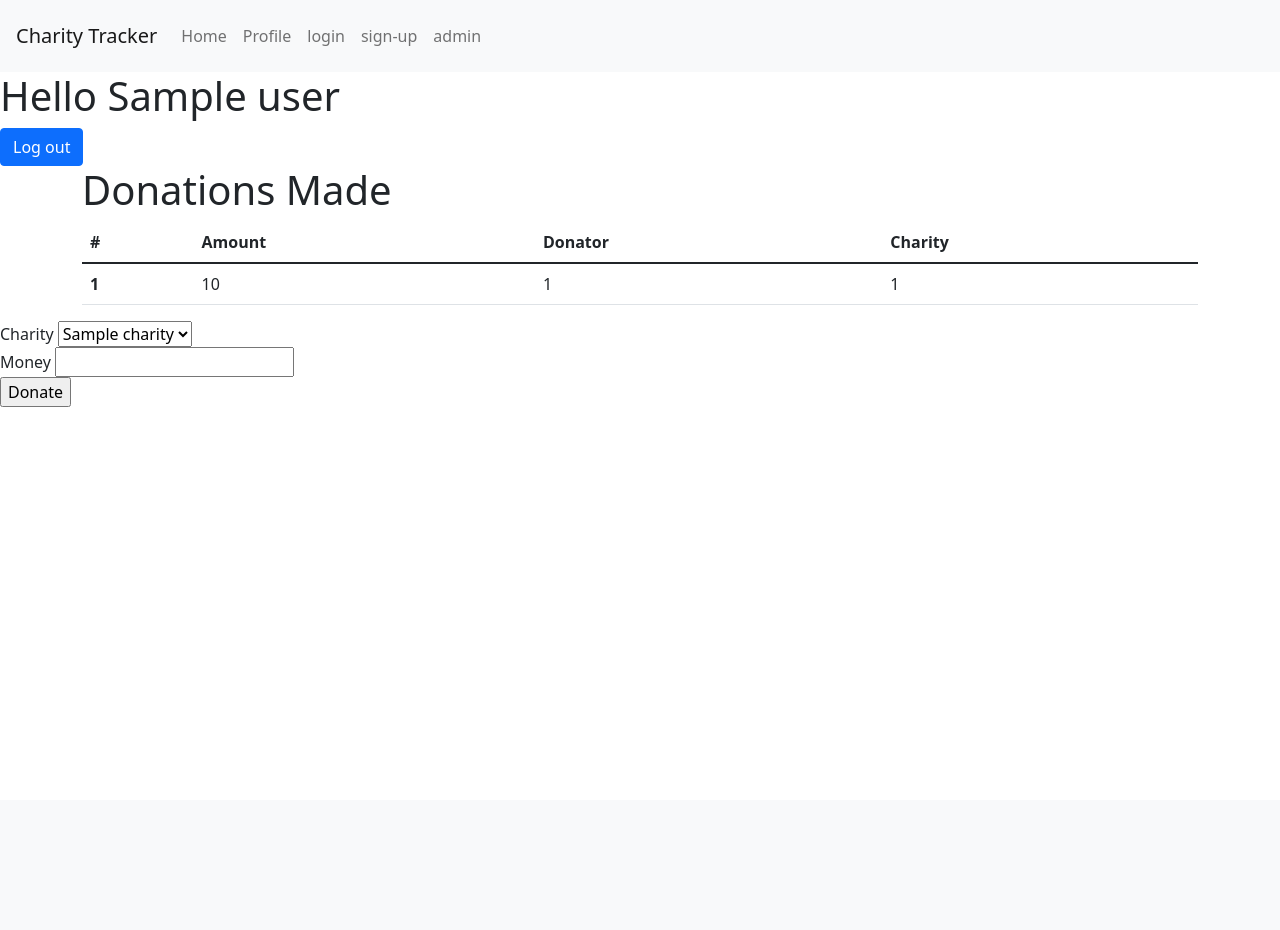
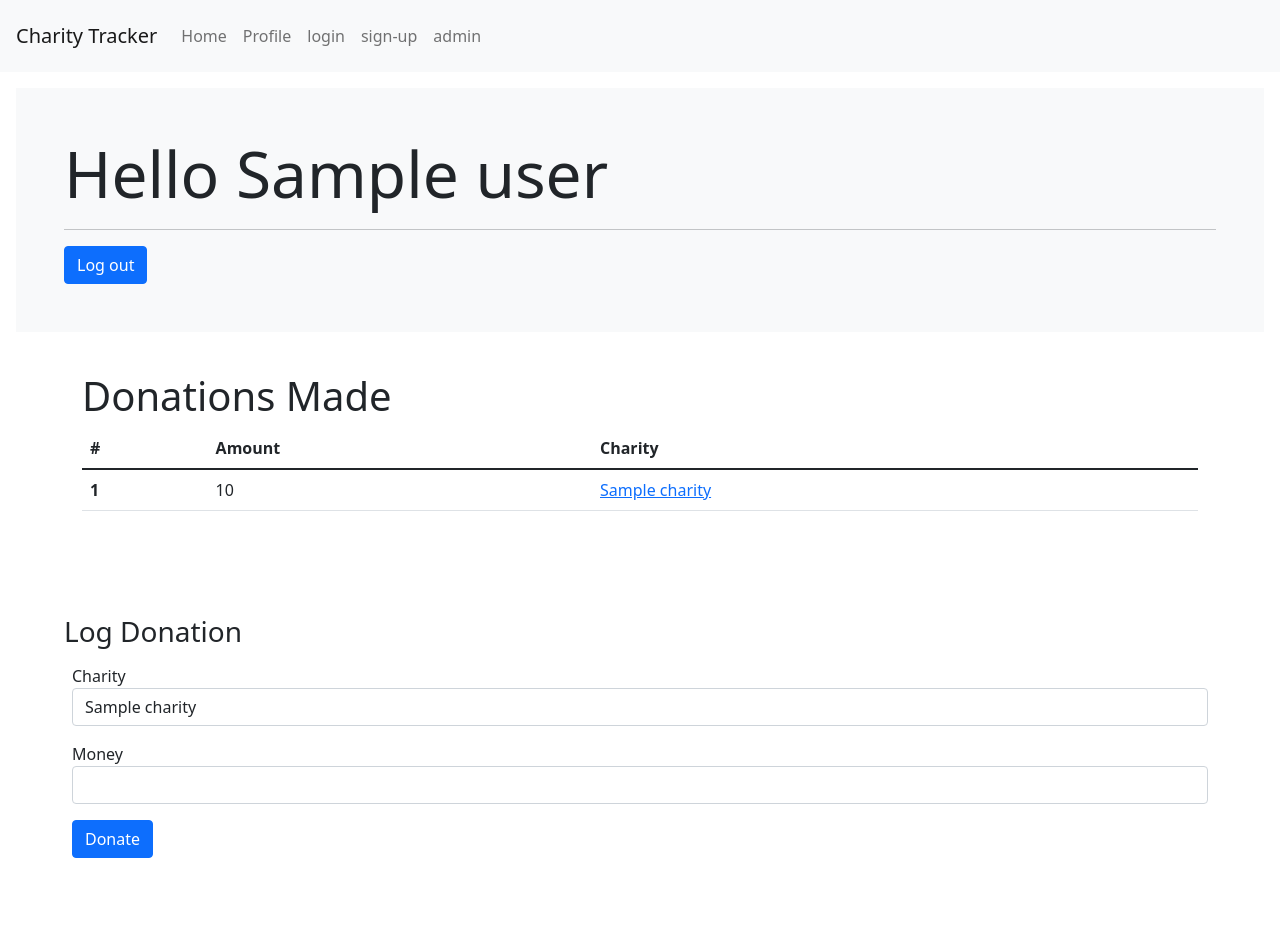
Before and after one commit to alexthegreat194/charity-tracker, a Flask app: page /profile in a window 1280 px wide. Before the commit the page ends 407 px from the top, so only its background shows below. Run offline with Flask 2, Linux system fonts and the light colour scheme; the visitor is signed in with stand-in values (Sample User, id 1); a database or web service that is not in the repository returns one stand-in record (values such as "Sample title"); some libraries are stand-ins or nearby versions.

Commit message:
made profile pretty

```diff
--- a/app.py
+++ b/app.py
@@ -8,8 +8,7 @@ import pymongo
 
 '''
 TODO:
-charity page for individual charities
-
+make things look good
 '''
 
 app = Flask(__name__)
@@ -31,12 +30,25 @@ def index():
 @app.route('/profile')
 def profile():
     username = session.get("username")
-    if username != None:
+    if username:
         user = users.find_one({'username':session.get('username')})
         charities_list = charities.find().sort('name', pymongo.ASCENDING)
-        print(user)
         user_donations = donations.find({'donator_id':user['_id']})
-        return render_template("profile.html", user=user, charities=charities_list, donations=user_donations)
+
+        new_list = []
+        index = 0
+        for donation in user_donations:
+            index += 1
+            charity = charities.find_one({'_id':donation['charity_id']})
+            donation = {
+                'index':index,
+                'amount':donation['amount'],
+                'charity_name':charity['name'],
+                'charity_id':charity['_id']
+            }
+            new_list.append(donation)
+
+        return render_template("profile.html", user=user, charities=charities_list, donations=new_list)
     else:
         return redirect(url_for("login"))
 
@@ -49,7 +61,7 @@ def profile_form():
     donation = {
         'amount':float(money),
         'donator_id':user['_id'],
-        'charity_id':charity_id,
+        'charity_id':ObjectId(charity_id),
         'created':datetime.datetime.utcnow()
     }
     donations.insert_one(donation)
@@ -156,7 +168,6 @@ def charity(id):
     charity = charities.find_one({'_id':ObjectId(id)})
     if charity:
         found_donations = donations.find({'charity_id':charity['_id']})
-        print(found_donations)
         return render_template('charity.html', charity=charity, donations=found_donations)
     else:
         return redirect(url_for('index'))
--- a/templates/profile.html
+++ b/templates/profile.html
@@ -2,8 +2,13 @@
 
 {% block content %}
 
-    <h1>Hello {{ user.name }}</h1>
+    <div class="bg-light p-5 rounded-lg m-3">
+        <h1 class="display-3">Hello {{ user.name }}</h1>
+        <hr>
         <a href="{{ url_for('logout') }}"><button class="btn btn-primary">Log out</button></a>
+    </div>
+
+    <br>
 
     <div class="container">
         <h1>Donations Made</h1>
@@ -12,17 +17,15 @@
             <thead>
                 <th>#</th>
                 <th>Amount</th>
-                <th>Donator</th>
                 <th>Charity</th>
             </thead>
 
             <tbody>
                 {% for donation in donations %}
                     <tr>
-                        <th scope="row">{{donation._id}}</th>
+                        <th scope="row">{{donation.index}}</th>
                         <td>{{donation.amount}}</td>
-                        <td>{{donation.donator_id}}</td>
-                        <td>{{donation.charity_id}}</td>
+                        <td><a href="charity/{{ donation.charity_id }}">{{donation.charity_name}}</a></td>
                     </tr>
                 {% endfor %}
             </tbody>
@@ -30,26 +33,31 @@
         </table>
     </div>
 
-    <form action="" method="post">
+    <br>
 
-        <div class="form-group">
+    <div id="log" class="p-3 m-5">
+        <h3>Log Donation</h3>
+        <form action="" method="post" class="">
+
+            <div class="form-group p-2">
                 <label for="chosen-charity">Charity</label>
-            <select name="chosen-charity" id="chosen-charity">
+                <select class="form-control" name="chosen-charity" id="chosen-charity">
                     {% for charity in charities %}
                         <option value="{{ charity._id }}">{{ charity.name }}</option>
                     {% endfor %}
                 </select>
             </div>
 
-        <div class="form-group">
+            <div class="form-group p-2">
                 <label for="money">Money</label>
-            <input type="number" name="money" id="money">
+                <input class="form-control" type="number" name="money" id="money">
             </div>
 
-        <div class="form-group">
-            <input type="submit" value="Donate">
+            <div class="form-group p-2">
+                <input class="btn btn-primary" type="submit" value="Donate">
             </div>
 
         </form>
+    </div>
 
 {% endblock content %}
```
Lines whose indentation alone changed are shown as unchanged.
